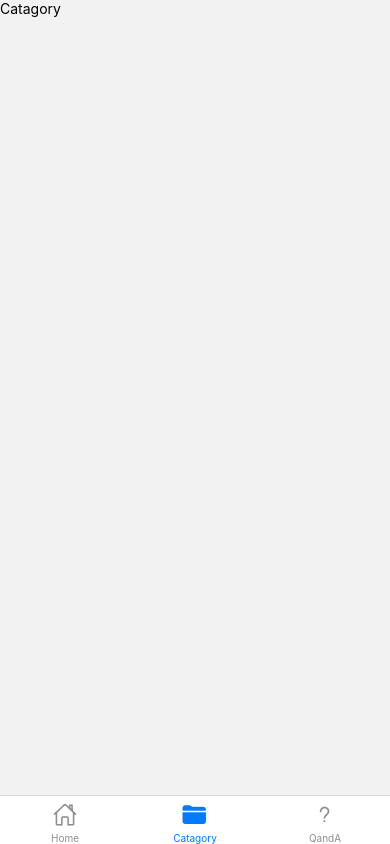
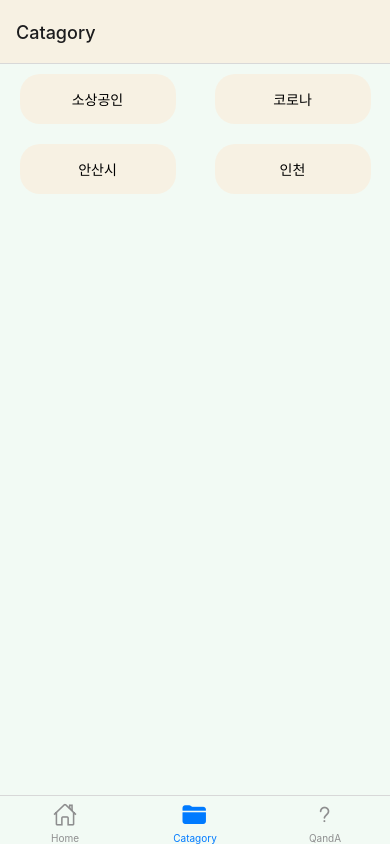
Before and after one commit to jae-hun-e/salgooNews, a React Native app: screen /Catagory in a window 390 px wide. Built offline with nearby package versions, Linux system fonts and the light colour scheme.

Commit message:
create catagory layout

```diff
--- a/JS/navigators/Tabs.js
+++ b/JS/navigators/Tabs.js
@@ -5,11 +5,24 @@ import { Ionicons } from "@expo/vector-icons";
 import { AntDesign } from "@expo/vector-icons";
 import Catagory from "../../screens/Catagory";
 import QandA from "../../screens/QandA";
+import colors from "../theme/colors";
 
 const NavTabs = createBottomTabNavigator();
 
 const Tabs = () => (
-  <NavTabs.Navigator screenOptions={{ headerShown: false }}>
+  <NavTabs.Navigator
+    sceneContainerStyle={{
+      backgroundColor: colors.bgColor, //tabs 배경색 모두 적용
+    }}
+    screenOptions={{
+      tabBarStyle: {
+        backgroundColor: colors.bgColor, // tabBar 배경색 모두 적용
+      },
+      headerStyle: {
+        backgroundColor: colors.cardColor, // tabHeader 배경색 모두 적용
+      },
+    }}
+  >
     <NavTabs.Screen
       name="Home"
       component={Home}
--- /dev/null
+++ b/JS/theme/colors.js
@@ -0,0 +1,7 @@
+const colors = {
+  bgColor: "#F2FAF4",
+  textColor: "#291E5F",
+  cardColor: "#f7f1e3",
+  btnColor: "#291E5F",
+};
+export default colors;
--- a/screens/Catagory.js
+++ b/screens/Catagory.js
@@ -1,10 +1,58 @@
 import React from "react";
-import { Text, View } from "react-native";
+import styled from "styled-components/native";
+import colors from "../JS/theme/colors";
+
+const exList = [
+  {
+    name: "소상공인",
+  },
+  {
+    name: "코로나",
+  },
+  {
+    name: "안산시",
+  },
+  {
+    name: "인천",
+  },
+];
 
 const Catagory = () => (
-  <View>
-    <Text>Catagory</Text>
-  </View>
+  <Container>
+    <CatagoryList>
+      {exList.map((list, idx) => (
+        <List key={idx}>
+          <TextItem>{list.name}</TextItem>
+        </List>
+      ))}
+    </CatagoryList>
+  </Container>
 );
 
 export default Catagory;
+
+const Container = styled.ScrollView``;
+
+const CatagoryList = styled.View`
+  width: 100%;
+  height: 40%;
+  flex: 1;
+  flex-direction: row;
+  flex-wrap: wrap;
+  justify-content: space-around;
+`;
+
+const List = styled.TouchableOpacity`
+  width: 40%;
+  height: 50px;
+  text-align: center;
+  background-color: ${colors.cardColor};
+  margin: 10px;
+  border-radius: 20px;
+
+  display: flex;
+  justify-content: center;
+  align-items: center;
+`;
+
+const TextItem = styled.Text``;
```
